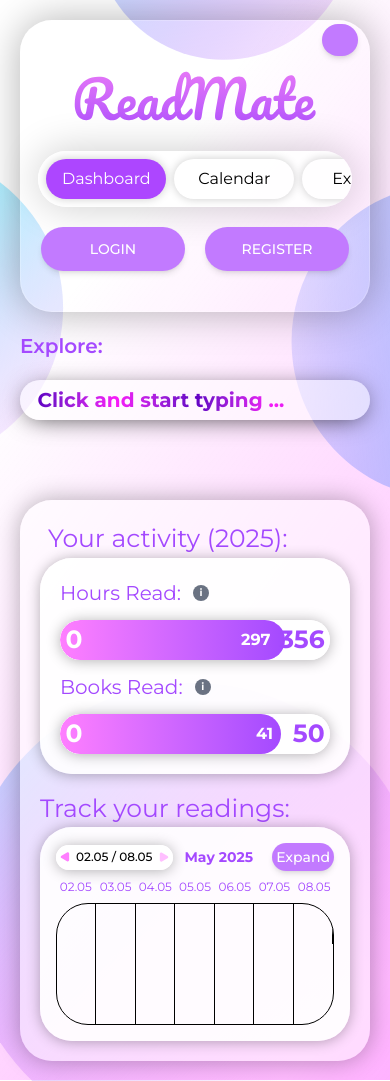
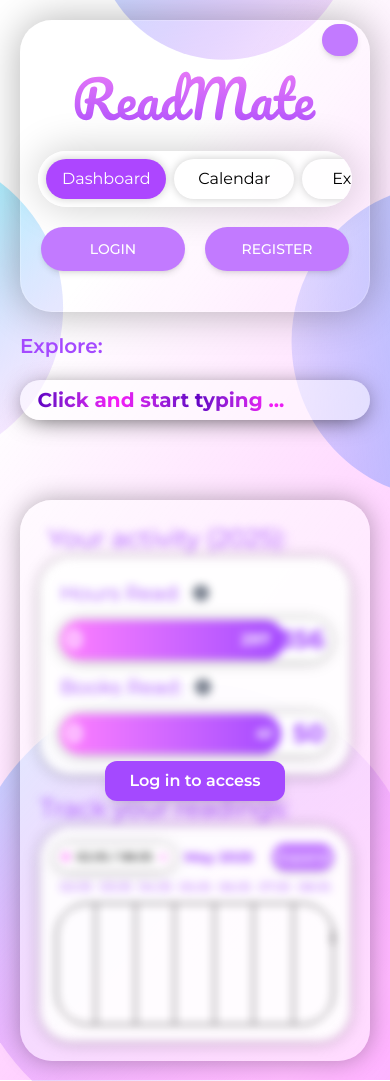
Before and after one commit to michal-sternik/readmate-fullstack, a React (Vite) app in the folder readmate-frontend/: page / in a window 390 px wide. Built offline with nearby package versions, Linux system fonts and the light colour scheme; some icons are missing.

Commit message:
fixed responsiveness for certain heights

```diff
--- a/readmate-frontend/src/components/Home/Home.tsx
+++ b/readmate-frontend/src/components/Home/Home.tsx
@@ -57,7 +57,7 @@ const Home = () => {
   return (
     <>
       {/* not logged in overlay */}
-      {user && (
+      {!user && (
         <div className="absolute top-0 left-0 w-full h-full z-50 flex items-center justify-center   rounded-4xl">
           <button
             onClick={() => navigate("/login")}
@@ -68,7 +68,9 @@ const Home = () => {
         </div>
       )}
       <div
-        className={`relative  flex-col flex h-full w-full ${user && "blur-xs"}`}
+        className={`relative  flex-col flex h-full w-full ${
+          !user && "blur-xs"
+        }`}
       >
         <div className="px-2 font-normal text-[25px]  text-[#A449FF] flex items-center">
           Your activity ({`${new Date().getFullYear()}`}):
```
